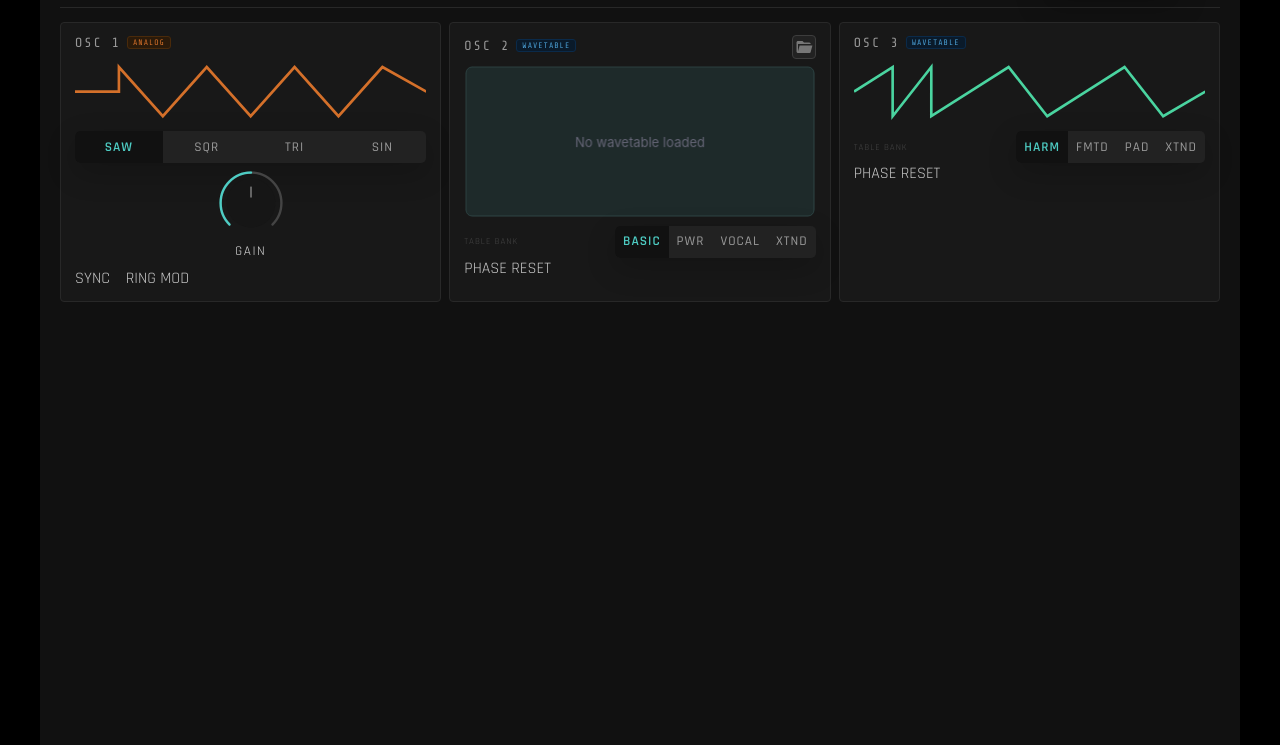
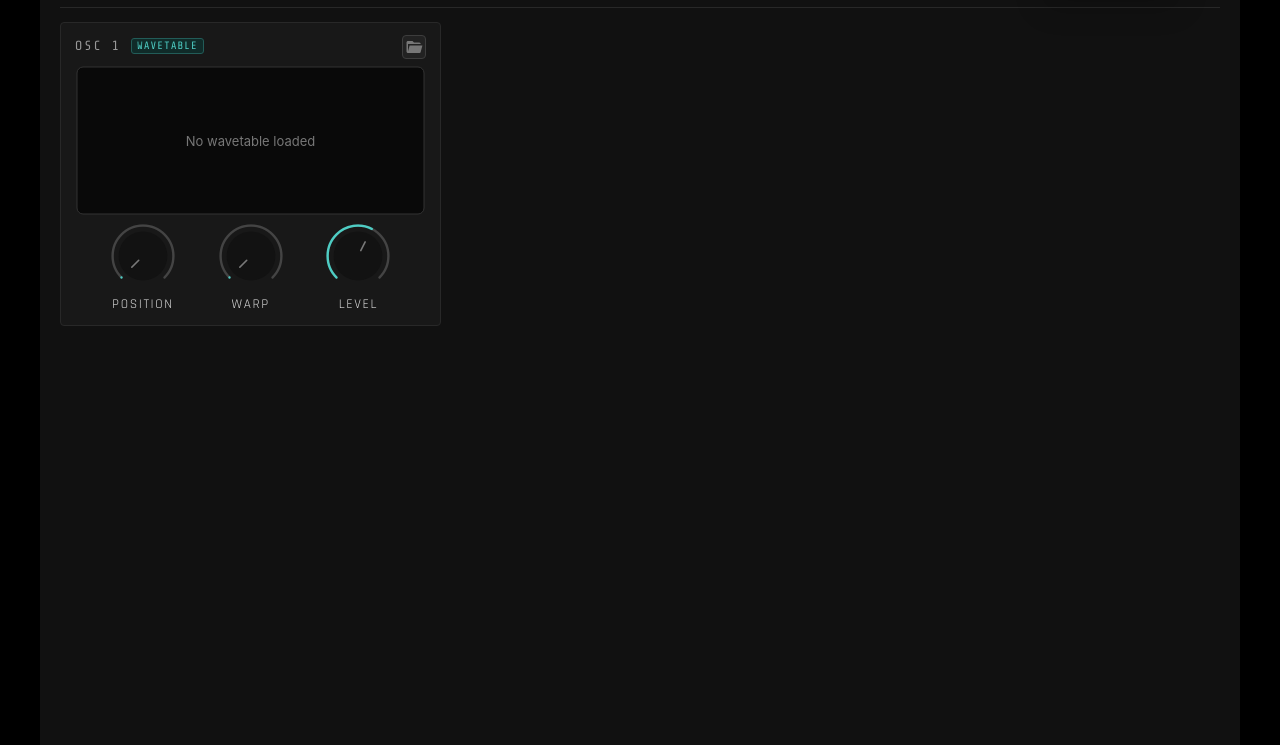
Before and after one commit to jakerieger/SPECTR, a website: page Resources/index.html in a window 1280 px wide. Shown: the part 55-800 px from the top of the page. Drawn offline with nearby package versions, Linux system fonts and the light colour scheme.

Commit message:
Removed legacy UI code

```diff
--- a/CMakeLists.txt
+++ b/CMakeLists.txt
@@ -42,9 +42,6 @@ target_sources(SPECTR PRIVATE
         Code/PluginEditor.hpp
         Code/PluginProcessor.cpp
         Code/PluginProcessor.hpp
-        Code/UI/ADSRDisplay.hpp
-        Code/UI/LookAndFeel.hpp
-        Code/UI/WavetableDisplay.hpp
         Code/Voice.hpp
         Code/Wavetable.hpp
         Code/WavetableBuilder.cpp
--- a/Resources/index.html
+++ b/Resources/index.html
@@ -119,9 +119,21 @@
     }
 
     .wt-tag {
-        background: #0a1a2a;
-        color: #4a9fd4;
-        border: 1px solid #0a2a4a
+        display: flex;
+        flex-direction: row;
+        align-items: center;
+        background: #102b29;
+        color: var(--primary-accent);
+        border: 1px solid #225c58;
+        font-size: 8pt;
+        margin-left: 4px;
+        margin-top: 2px;
+    }
+
+    .knob-row {
+        display: flex;
+        flex-direction: row;
+        justify-content: space-evenly;
     }
 
     .knob-wrap {
@@ -233,58 +245,9 @@
 
     <!-- OSC ROW -->
     <div class="panel-row row-3 top-row" style="height:270px">
-        <!-- OSC 1 ANALOG -->
-        <div class="panel">
-            <div class="panel-title">OSC 1 <span class="tag analog-tag">ANALOG</span></div>
-            <svg class="waveform-display" viewBox="0 0 200 36" preserveAspectRatio="none">
-                <polyline points="0,18 25,18 25,4 50,32 75,4 100,32 125,4 150,32 175,4 200,18" fill="none"
-                          stroke="#d4702a"
-                          stroke-width="1.5"/>
-            </svg>
-            <div class="seg-control" style="margin-top:8px;margin-bottom:0">
-                <button class="seg-btn active"
-                        onclick="this.parentNode.querySelectorAll('.seg-btn').forEach(b=>b.classList.remove('active'));this.classList.add('active')">
-                    SAW
-                </button>
-                <button class="seg-btn"
-                        onclick="this.parentNode.querySelectorAll('.seg-btn').forEach(b=>b.classList.remove('active'));this.classList.add('active')">
-                    SQR
-                </button>
-                <button class="seg-btn"
-                        onclick="this.parentNode.querySelectorAll('.seg-btn').forEach(b=>b.classList.remove('active'));this.classList.add('active')">
-                    TRI
-                </button>
-                <button class="seg-btn"
-                        onclick="this.parentNode.querySelectorAll('.seg-btn').forEach(b=>b.classList.remove('active'));this.classList.add('active')">
-                    SIN
-                </button>
-            </div>
-            <div class="section-sep"></div>
-            <div class="knob-wrap">
-                <canvas class="knob" id="knob-gain" data-param="gain" data-value="0.5" width="160"
-                        height="160"></canvas>
-                <span class="knob-label">Gain</span>
-            </div>
-            <div style="display:flex;gap:16px;margin-top:8px">
-                <div class="mini-toggle" onclick="let t=this.querySelector('.toggle-track');t.classList.toggle('on')">
-                    <div class="toggle-track on">
-                        <div class="toggle-thumb"></div>
-                    </div>
-                    <div class="toggle-label">SYNC</div>
-                </div>
-                <div class="mini-toggle" onclick="let t=this.querySelector('.toggle-track');t.classList.toggle('on')">
-                    <div class="toggle-track">
-                        <div class="toggle-thumb"></div>
-                    </div>
-                    <div class="toggle-label">RING MOD</div>
-                </div>
-            </div>
-        </div>
-
-        <!-- OSC 2 WAVETABLE -->
         <div class="panel">
             <div style="display: flex; flex-direction: row; align-items: center">
-                <div class="panel-title" style="flex: 1;">OSC 2 <span class="tag wt-tag">WAVETABLE</span></div>
+                <div class="panel-title" style="flex: 1;">OSC 1 <span class="tag wt-tag">WAVETABLE</span></div>
                 <button id="load-wavetable-btn">
                     <svg xmlns="http://www.w3.org/2000/svg" viewBox="0 0 24 24"><title>folder-open</title>
                         <path fill="#777"
@@ -293,77 +256,23 @@
                 </button>
             </div>
             <canvas id="wavetable-display" class="waveform" width="351" height="151"></canvas>
-            <div style="display:flex;align-items:center;justify-content:space-between;margin-top:8px;margin-bottom:0">
-                <div style="font-size:9px;color:#444;letter-spacing:1px">TABLE BANK</div>
-                <div class="seg-control">
-                    <button class="seg-btn active blue"
-                            onclick="this.parentNode.querySelectorAll('.seg-btn').forEach(b=>{b.classList.remove('active','blue')});this.classList.add('active','blue')">
-                        BASIC
-                    </button>
-                    <button class="seg-btn"
-                            onclick="this.parentNode.querySelectorAll('.seg-btn').forEach(b=>{b.classList.remove('active','blue')});this.classList.add('active','blue')">
-                        PWR
-                    </button>
-                    <button class="seg-btn"
-                            onclick="this.parentNode.querySelectorAll('.seg-btn').forEach(b=>{b.classList.remove('active','blue')});this.classList.add('active','blue')">
-                        VOCAL
-                    </button>
-                    <button class="seg-btn"
-                            onclick="this.parentNode.querySelectorAll('.seg-btn').forEach(b=>{b.classList.remove('active','blue')});this.classList.add('active','blue')">
-                        XTND
-                    </button>
+            <div class="section-sep"></div>
+            <div class="knob-row">
+                <div class="knob-wrap">
+                    <canvas id="knob-frame-pos" class="knob" data-param="framePos" data-value="0.0" width="160"
+                            height="160"></canvas>
+                    <span class="knob-label">Position</span>
                 </div>
-            </div>
-            <div class="section-sep"></div>
-            <div class="mini-toggle" onclick="let t=this.querySelector('.toggle-track');t.classList.toggle('on')">
-                <div class="toggle-track">
-                    <div class="toggle-thumb"></div>
+                <div class="knob-wrap">
+                    <canvas id="knob-warp" class="knob" data-param="osc1Warp" data-value="0.0" width="160"
+                            height="160"></canvas>
+                    <span class="knob-label">Warp</span>
                 </div>
-                <div class="toggle-label">PHASE RESET</div>
-            </div>
-        </div>
-
-        <!-- OSC 3 WAVETABLE -->
-        <div class="panel">
-            <div class="panel-title">OSC 3 <span class="tag wt-tag">WAVETABLE</span></div>
-            <svg class="waveform-display" viewBox="0 0 200 36" preserveAspectRatio="none">
-                <path d="M0,18 L22,4 L22,32 L44,4 L44,32 L66,18 L88,4 L110,32 L132,18 L154,4 L176,32 L200,18"
-                      fill="none"
-                      stroke="#4ad4a0" stroke-width="1.5"/>
-                <defs>
-                    <linearGradient id="g3" x1="0" y1="0" x2="0" y2="1">
-                        <stop offset="0" stop-color="#4ad4a0" stop-opacity="0.12"/>
-                        <stop offset="1" stop-color="#4ad4a0" stop-opacity="0"/>
-                    </linearGradient>
-                </defs>
-            </svg>
-            <div style="display:flex;align-items:center;justify-content:space-between;margin-top:8px;margin-bottom:0">
-                <div style="font-size:9px;color:#444;letter-spacing:1px">TABLE BANK</div>
-                <div class="seg-control">
-                    <button class="seg-btn active green"
-                            onclick="this.parentNode.querySelectorAll('.seg-btn').forEach(b=>{b.classList.remove('active','green')});this.classList.add('active','green')">
-                        HARM
-                    </button>
-                    <button class="seg-btn"
-                            onclick="this.parentNode.querySelectorAll('.seg-btn').forEach(b=>{b.classList.remove('active','green')});this.classList.add('active','green')">
-                        FMTD
-                    </button>
-                    <button class="seg-btn"
-                            onclick="this.parentNode.querySelectorAll('.seg-btn').forEach(b=>{b.classList.remove('active','green')});this.classList.add('active','green')">
-                        PAD
-                    </button>
-                    <button class="seg-btn"
-                            onclick="this.parentNode.querySelectorAll('.seg-btn').forEach(b=>{b.classList.remove('active','green')});this.classList.add('active','green')">
-                        XTND
-                    </button>
+                <div class="knob-wrap">
+                    <canvas id="knob-gain" class="knob" data-param="osc1Level" data-value="0.6" width="160"
+                            height="160"></canvas>
+                    <span class="knob-label">Level</span>
                 </div>
-            </div>
-            <div class="section-sep"></div>
-            <div class="mini-toggle" onclick="let t=this.querySelector('.toggle-track');t.classList.toggle('on')">
-                <div class="toggle-track on">
-                    <div class="toggle-thumb"></div>
-                </div>
-                <div class="toggle-label">PHASE RESET</div>
             </div>
         </div>
     </div>
@@ -408,7 +317,7 @@
         const bodyR = r * 0.80;
         ctx.beginPath();
         ctx.arc(cx, cy, bodyR, 0, Math.PI * 2);
-        ctx.fillStyle = "#161616";
+        ctx.fillStyle = "#121212";
         ctx.fill();
         // ctx.strokeStyle = "#444";
         // ctx.lineWidth = s * 0.015;
@@ -502,18 +411,18 @@
         wtCtx.clearRect(0, 0, w, h);
 
         // --- Background ---------------------------------------------------------
-        wtCtx.fillStyle = "#1e2a2a";   // Colors::Panel equivalent
+        wtCtx.fillStyle = "#090909";   // Colors::Panel equivalent
         roundRect(wtCtx, pad, pad, w - pad * 2, h - pad * 2, 6);
         wtCtx.fill();
 
         // --- Border -------------------------------------------------------------
-        wtCtx.strokeStyle = "#2e4444";  // Colors::PanelBorder equivalent
+        wtCtx.strokeStyle = "#333";  // Colors::PanelBorder equivalent
         wtCtx.lineWidth = 1;
         roundRect(wtCtx, pad, pad, w - pad * 2, h - pad * 2, 6);
         wtCtx.stroke();
 
         if (!wavetableFrames || wavetableFrames.length === 0) {
-            wtCtx.fillStyle = "#667";
+            wtCtx.fillStyle = "#777";
             wtCtx.font = "13px -apple-system, sans-serif";
             wtCtx.textAlign = "center";
             wtCtx.fillText("No wavetable loaded", w / 2, h / 2 + 5);
```
Also changed, not shown: 5 other files.
